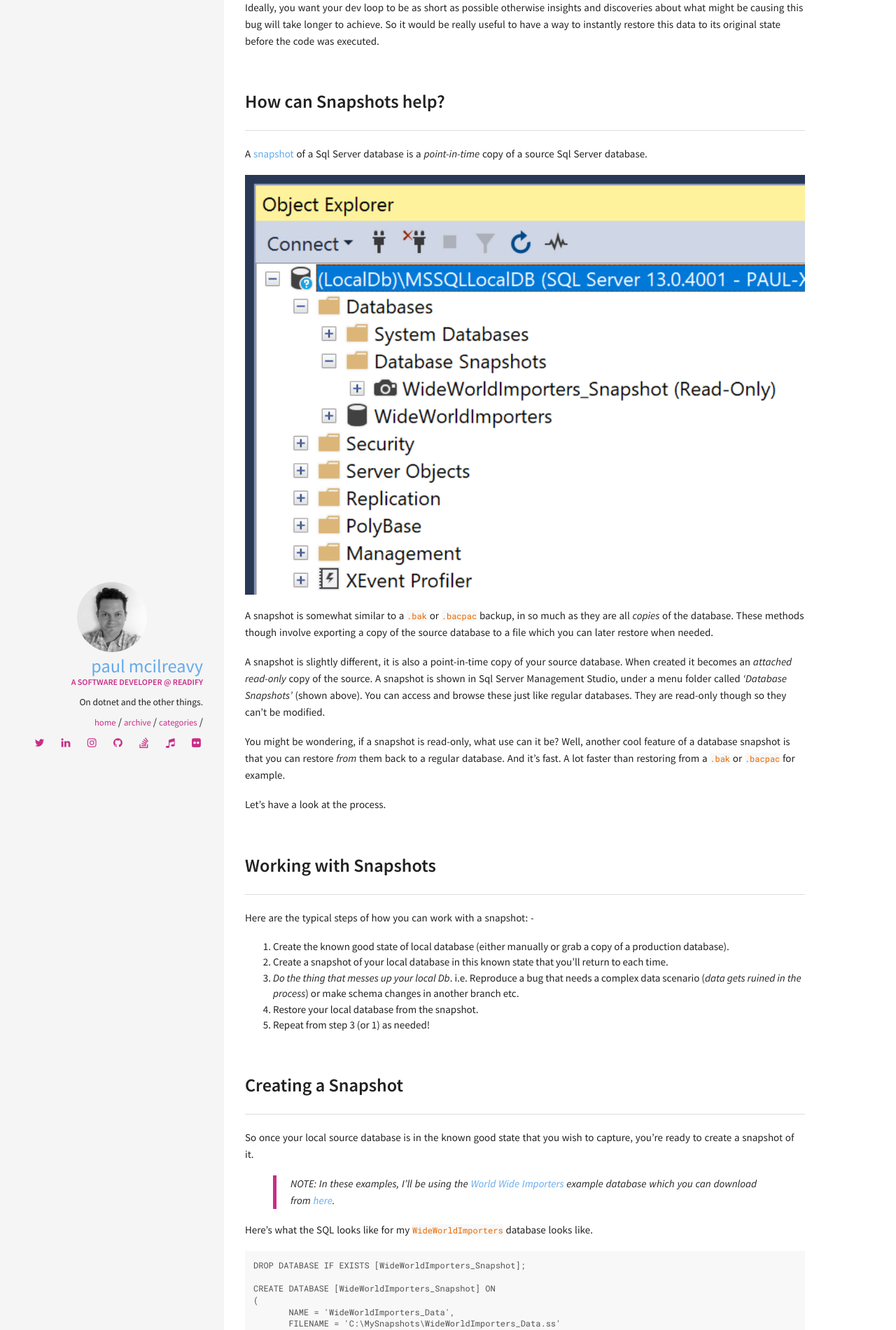
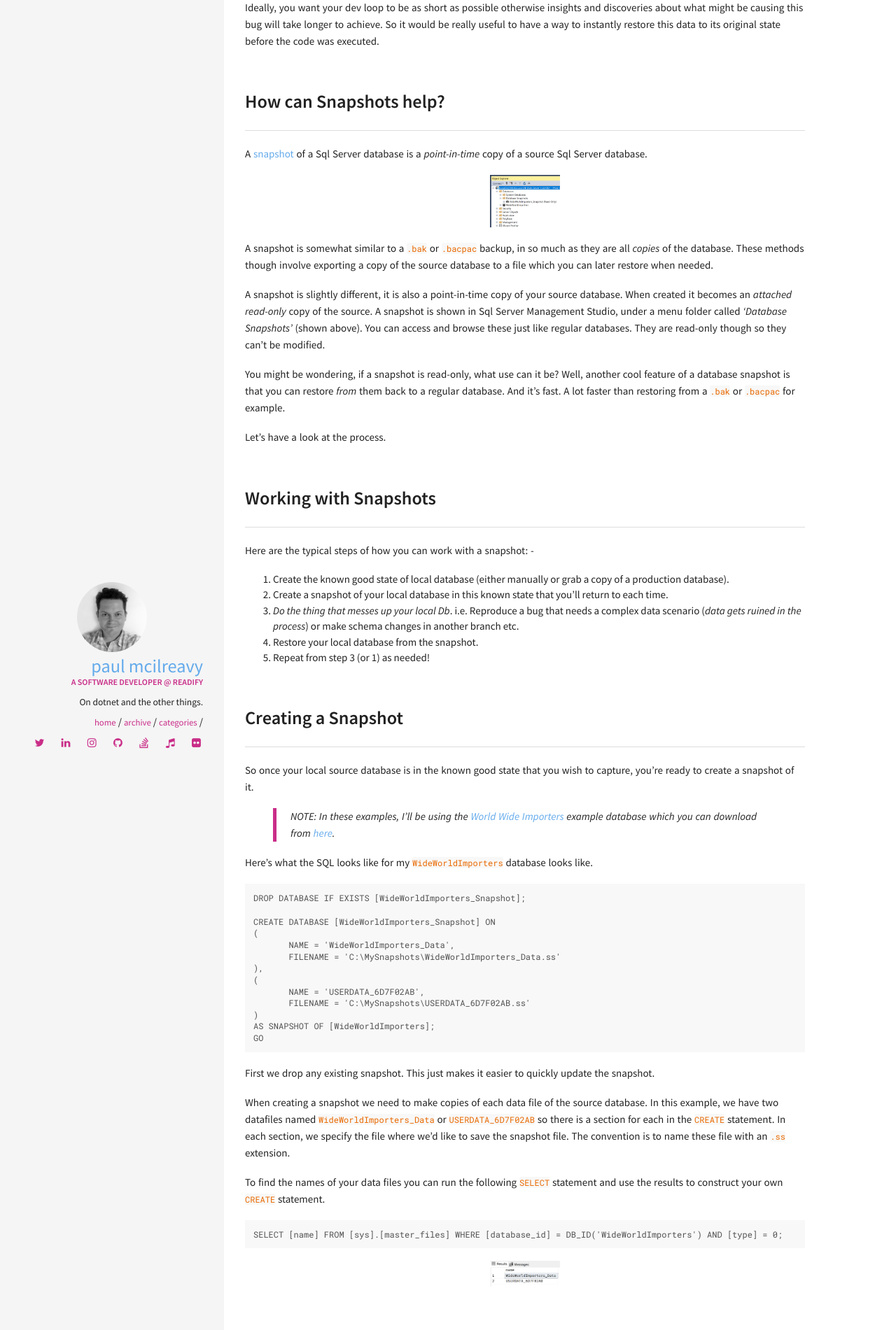
Before and after one commit to pmcilreavy/pmcilreavy.github.io, a Jekyll site: the page built from _posts/2019-12-04-debugging-with-sql-server-snapshots.md, in a window 1280 px wide. Shown: the part 1496-3397 px from the top of the page at 70% size. Built offline with Jekyll 4.4.1, drawn with Linux system fonts in a browser that asks for light colours; comment, search, counter and statistics services are not loaded.

Commit message:
set max-width

````diff
--- a/_posts/2019-12-04-debugging-with-sql-server-snapshots.md
+++ b/_posts/2019-12-04-debugging-with-sql-server-snapshots.md
@@ -34,7 +34,7 @@ Ideally, you want your dev loop to be as short as possible otherwise insights an
 
 A [snapshot](https://docs.microsoft.com/en-us/sql/relational-databases/databases/database-snapshots-sql-server) of a Sql Server database is a _point-in-time_ copy of a source Sql Server database.
 
-<img src="/img/db-snapshots/ssms-snapshots.png" title="Snapshot"/>
+<img src="/img/db-snapshots/ssms-snapshots.png" title="Snapshot" style="max-width: 100px;"/>
 
 A snapshot is somewhat similar to a `.bak` or `.bacpac` backup, in so much as they are all _copies_ of the database. These methods though involve exporting a copy of the source database to a file which you can later restore when needed.
 
@@ -88,7 +88,7 @@ To find the names of your data files you can run the following `SELECT` statemen
 SELECT [name] FROM [sys].[master_files] WHERE [database_id] = DB_ID('WideWorldImporters') AND [type] = 0;
 ```
 
-<img src="/img/db-snapshots/data-file-names.png" title="Data File Names"/>
+<img src="/img/db-snapshots/data-file-names.png" title="Data File Names" style="max-width: 100px;"/>
 
 ## Restoring from a Snapshot
 
````
